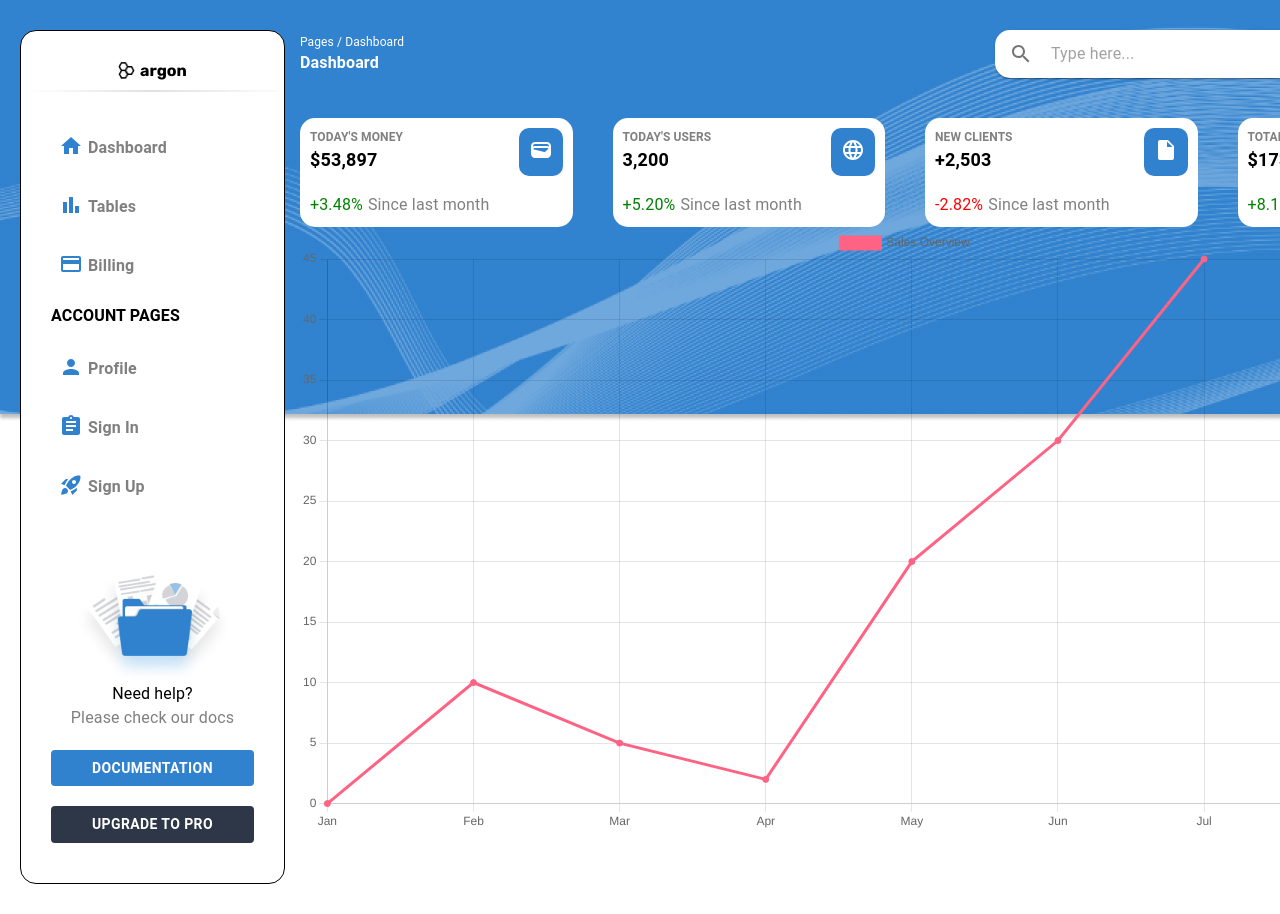
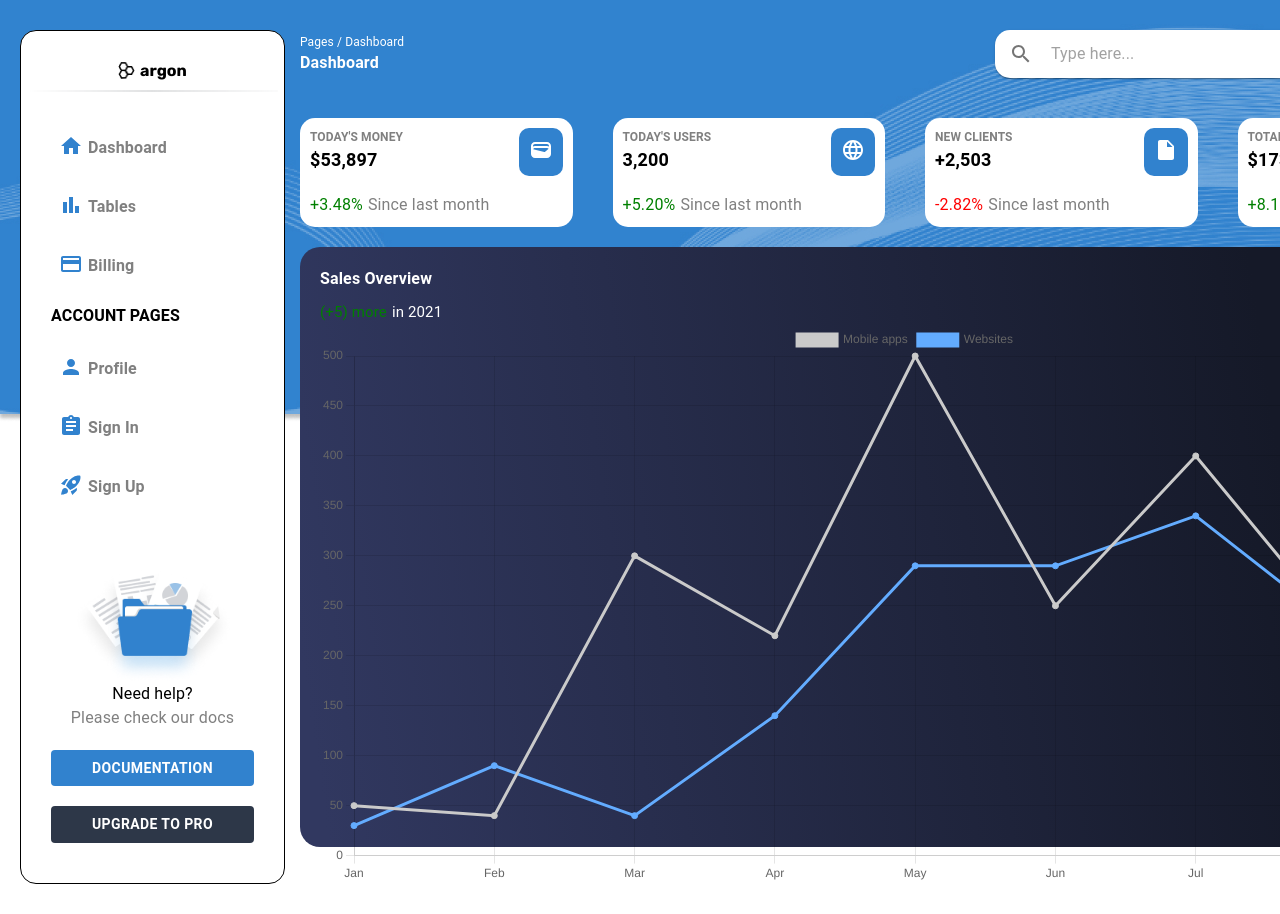
Before and after one commit to fahimehsd/react-dashboard, a Next.js app: page / in a window 1280 px wide. Shown: the top 914 px of the page. Built offline with nearby package versions, Linux system fonts and the light colour scheme.

Commit message:
sales overview

```diff
--- a/app/page.tsx
+++ b/app/page.tsx
@@ -12,7 +12,7 @@ const page = () => {
     <Box sx={{ paddingInline: "15px", width: "100%" }}>
       <Header name="Dashboard" />
       <Cards />
-      <Box>
+      <Box sx={{ width: "100%" }}>
         <SalesOverview />
       </Box>
     </Box>
--- a/components/SalesOverview.tsx
+++ b/components/SalesOverview.tsx
@@ -2,23 +2,54 @@ import React from "react";
 import { Line } from "react-chartjs-2";
 import Chart from "chart.js/auto";
 import { CategoryScale } from "chart.js";
+import { Box, Typography } from "@mui/material";
 Chart.register(CategoryScale);
 const SalesOverview = () => {
   const data = {
     labels: ["Jan", "Feb", "Mar", "Apr", "May", "Jun", "Jul", "Aug", "Sep"],
     datasets: [
       {
-        label: "Sales Overview",
-        backgroundColor: "rgb(255, 99, 132)",
-        borderColor: "rgb(255, 99, 132)",
-        data: [0, 10, 5, 2, 20, 30, 45]
+        label: "Mobile apps",
+        backgroundColor: "rgb(202, 202, 202)",
+        borderColor: "rgb(202, 202, 202)",
+        data: [50, 40, 300, 220, 500, 250, 400, 230, 500]
+      },
+      {
+        label: "Websites",
+        backgroundColor: "rgb(99, 172, 255)",
+        borderColor: "rgb(99, 172, 255)",
+        data: [30, 90, 40, 140, 290, 290, 340, 230, 400]
       }
     ]
   };
   return (
-    <div>
-      <Line data={data} />
-    </div>
+    <Box
+      sx={{
+        background:
+          "linear-gradient(81.62deg, rgb(49, 56, 96) 2.25%, rgb(21, 25, 40) 79.87%)",
+        height: "600px",
+        borderRadius: "20px",
+        marginTop: "20px",
+        padding: "20px"
+      }}
+    >
+      <Typography fontWeight={"bolder"} mb={"10px"} color={"white"}>
+        Sales Overview
+      </Typography>
+      <Box display={"flex"} gap={"5px"}>
+        <Typography fontSize={"15px"} color={"green"}>
+          (+5) more
+        </Typography>
+        <Typography fontSize={"15px"} color={"white"}>
+          in 2021
+        </Typography>
+      </Box>
+
+      <Line
+        data={data}
+        options={{ maintainAspectRatio: false, responsive: true }}
+      />
+    </Box>
   );
 };
 
--- a/package.json
+++ b/package.json
@@ -17,10 +17,14 @@
     "@types/react": "18.2.20",
     "@types/react-dom": "18.2.7",
     "chart.js": "^4.3.3",
+    "faker": "^6.6.6",
     "next": "13.4.13",
     "react": "18.2.0",
     "react-chartjs-2": "^5.2.0",
     "react-dom": "18.2.0",
     "typescript": "5.1.6"
+  },
+  "devDependencies": {
+    "@faker-js/faker": "^8.0.2"
   }
 }
--- a/types/index.ts
+++ b/types/index.ts
@@ -8,6 +8,7 @@ interface Data {
   bgColor?: string[];
   borderColor?: string[];
   borderWidth?: number;
+  outerWidth?: string;
 }
 interface Props {
   labels: string[];
```
Also changed, not shown: 1 other file (tests, documents, lock files or other folders).
